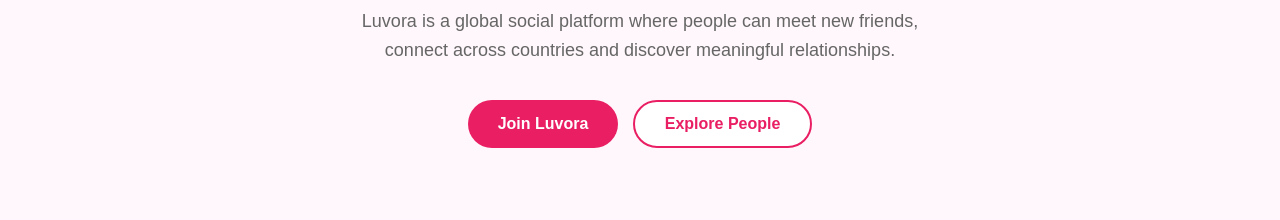
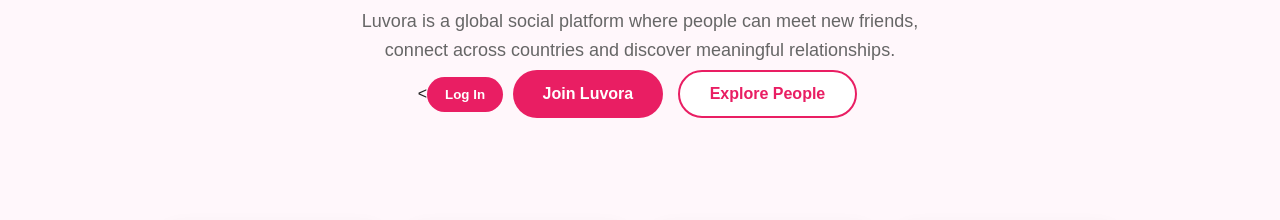
Before and after one commit to legacysmith285-arch/luvora-app-, a plain HTML site: page Index.html in a window 1280 px wide. Shown: the part 336-556 px from the top of the page. Drawn offline with Linux system fonts and the light colour scheme.

Commit message:
Update Index.html

```diff
--- a/Index.html
+++ b/Index.html
@@ -155,10 +155,10 @@
       meaningful relationships.
     </p>
 
-    <div class="buttons">
-      <button class="primary">Join Luvora</button>
-      <button class="secondary">Explore People</button>
-    </div>
+    <<button class="login" onclick="window.location.href='login.html'">Log In</button>
+<button class="primary" onclick="window.location.href='register.html'">Join Luvora</button>
+<button class="secondary" onclick="window.location.href='people.html'">Explore People</button>
+
   </section>
 
   <section class="features">
```
